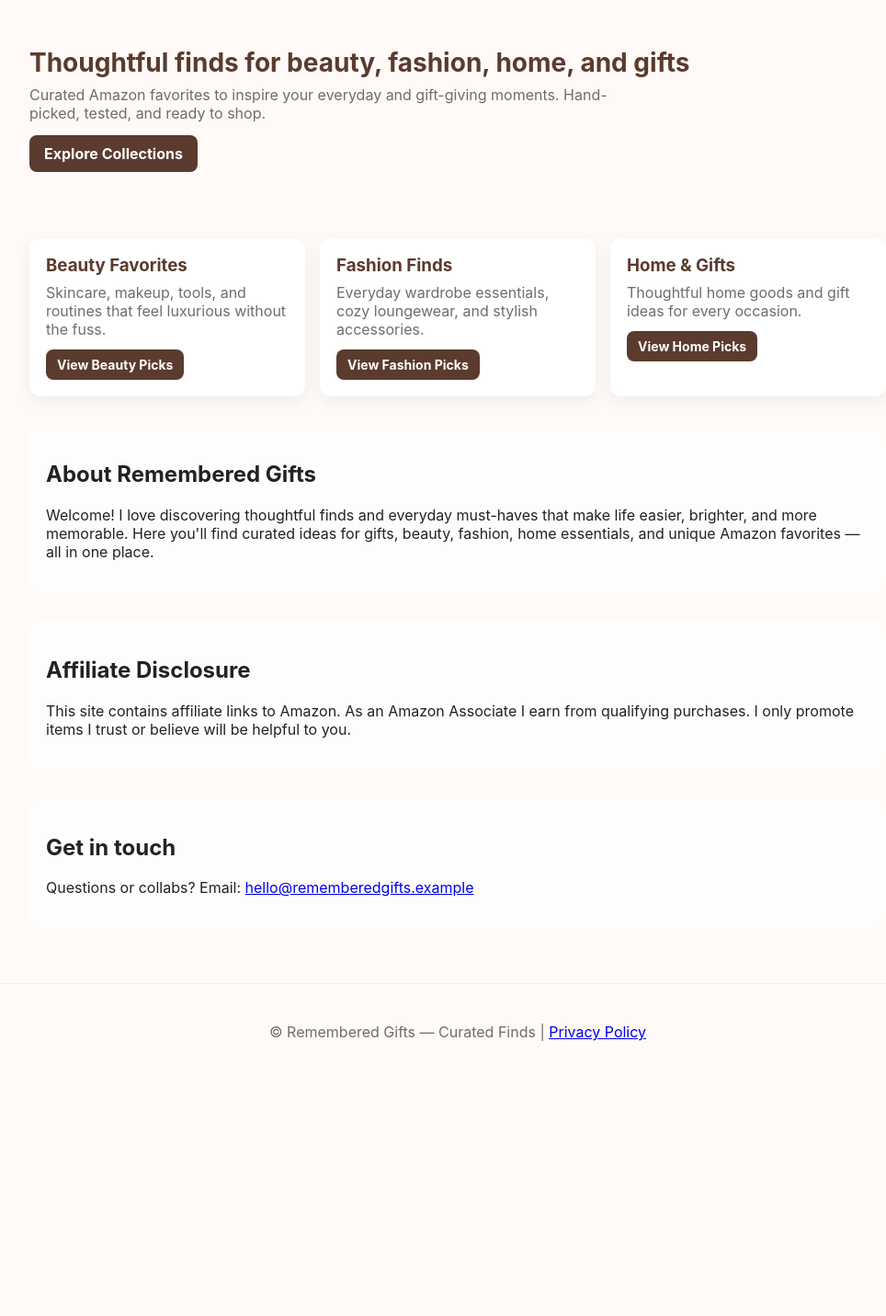
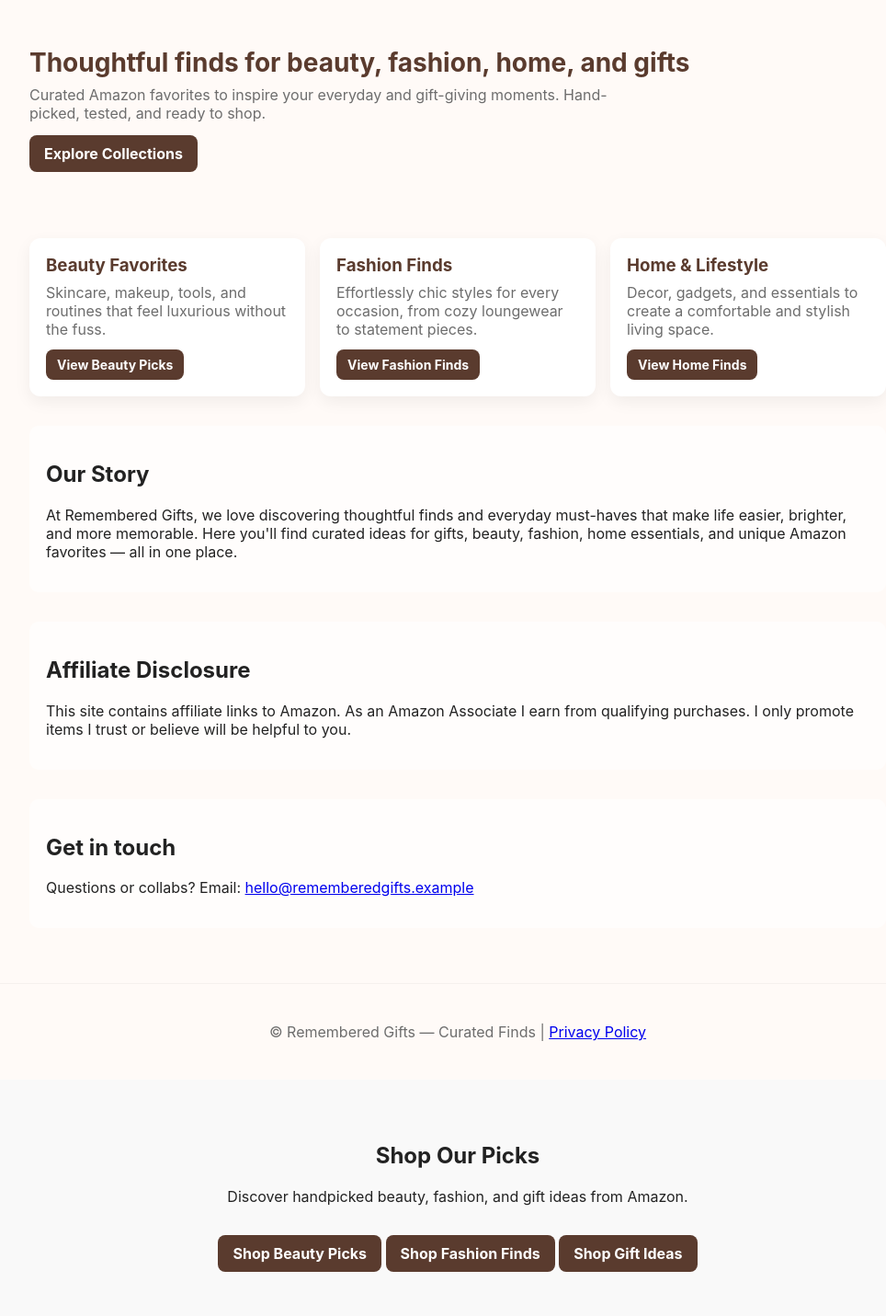
Before and after one commit to RememberedGifts/RememberedGifts, a plain HTML site: page index.html in a window 1280 px wide. Shown: the part 166-1597 px from the top of the page at 92% size, without its empty margins (142-1106 px from the left). Before the commit the page ends 1340 px from the top, so only its background shows below. Drawn offline with Linux system fonts and the light colour scheme.

Commit message:
Update index.html

```diff
--- a/index.html
+++ b/index.html
@@ -34,21 +34,23 @@
         <p>Skincare, makeup, tools, and routines that feel luxurious without the fuss.</p>
         <a class="btn small" href="#">View Beauty Picks</a>
       </article>
+
       <article class="card">
         <h3>Fashion Finds</h3>
-        <p>Everyday wardrobe essentials, cozy loungewear, and stylish accessories.</p>
-        <a class="btn small" href="#">View Fashion Picks</a>
+        <p>Effortlessly chic styles for every occasion, from cozy loungewear to statement pieces.</p>
+        <a class="btn small" href="#">View Fashion Finds</a>
       </article>
+
       <article class="card">
-        <h3>Home & Gifts</h3>
-        <p>Thoughtful home goods and gift ideas for every occasion.</p>
-        <a class="btn small" href="#">View Home Picks</a>
+        <h3>Home & Lifestyle</h3>
+        <p>Decor, gadgets, and essentials to create a comfortable and stylish living space.</p>
+        <a class="btn small" href="#">View Home Finds</a>
       </article>
     </section>
 
     <section id="about" class="about">
-      <h2>About Remembered Gifts</h2>
-      <p>Welcome! I love discovering thoughtful finds and everyday must-haves that make life easier, brighter, and more memorable. Here you'll find curated ideas for gifts, beauty, fashion, home essentials, and unique Amazon favorites — all in one place.</p>
+      <h2>Our Story</h2>
+      <p>At Remembered Gifts, we love discovering thoughtful finds and everyday must-haves that make life easier, brighter, and more memorable. Here you'll find curated ideas for gifts, beauty, fashion, home essentials, and unique Amazon favorites — all in one place.</p>
     </section>
 
     <section id="disclosure" class="disclosure">
@@ -61,9 +63,19 @@
       <p>Questions or collabs? Email: <a href="mailto:hello@rememberedgifts.example">hello@rememberedgifts.example</a></p>
     </section>
   </main>
-
-  <footer class="site-footer">
+    <footer class="site-footer">
     <div class="container">© Remembered Gifts — Curated Finds | <a href='privacy.html'>Privacy Policy</a></div>
   </footer>
+
+<section id="shop" style="padding: 3em 1em; text-align: center; background: #f9f9f9;">
+  <h2>Shop Our Picks</h2>
+  <p>Discover handpicked beauty, fashion, and gift ideas from Amazon.</p>
+  <div class="affiliate-links" style="margin-top: 2em;">
+    <a href="https://www.amazon.com/s?k=skincare" target="_blank" class="btn">Shop Beauty Picks</a>
+    <a href="https://www.amazon.com/s?k=women+fashion" target="_blank" class="btn">Shop Fashion Finds</a>
+    <a href="https://www.amazon.com/s?k=gift+ideas" target="_blank" class="btn">Shop Gift Ideas</a>
+  </div>
+</section>
+
 </body>
 </html>
```
